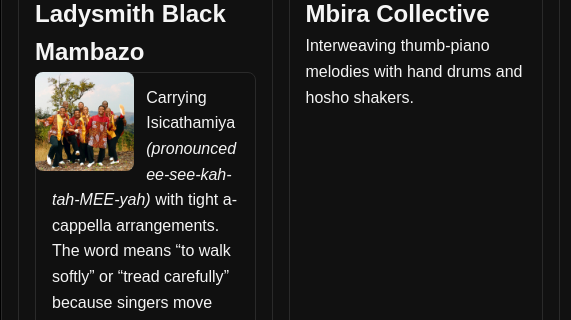
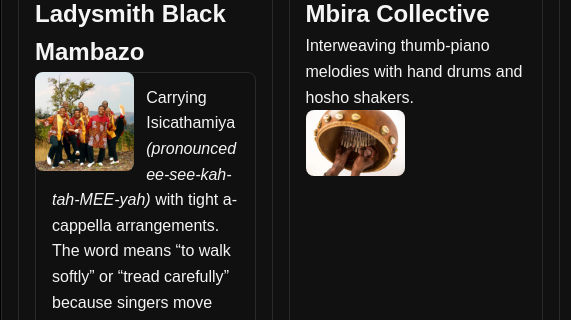
Before and after one commit to HlengiweNcube/afrovibes, a plain HTML site: page artists.html in a window 1280 px wide. Shown: the part 311-631 px from the top of the page, 0-571 px from the left. Drawn offline with Linux system fonts and the light colour scheme.

Commit message:
adding a mbira picture to the genres

```diff
--- a/artists.html
+++ b/artists.html
@@ -55,6 +55,7 @@
             <article>
                 <h2>Mbira Collective</h2>
                 <p>Interweaving thumb-piano melodies with hand drums and hosho shakers.</p>
+             <img src="images/mbira.jpg" alt="mbira instrument" class="float-img responsive-img">
             </article>
             <article>
                 <h2>Miriam Makeba</h2>
```
